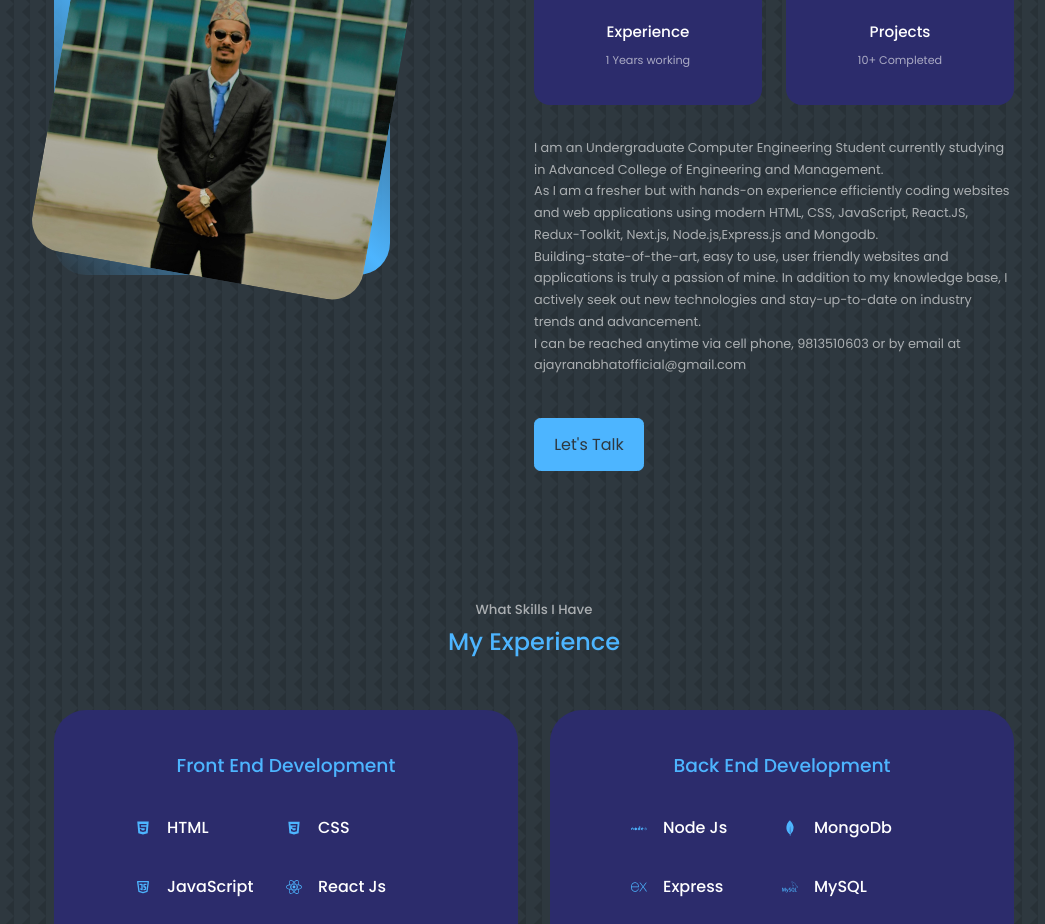
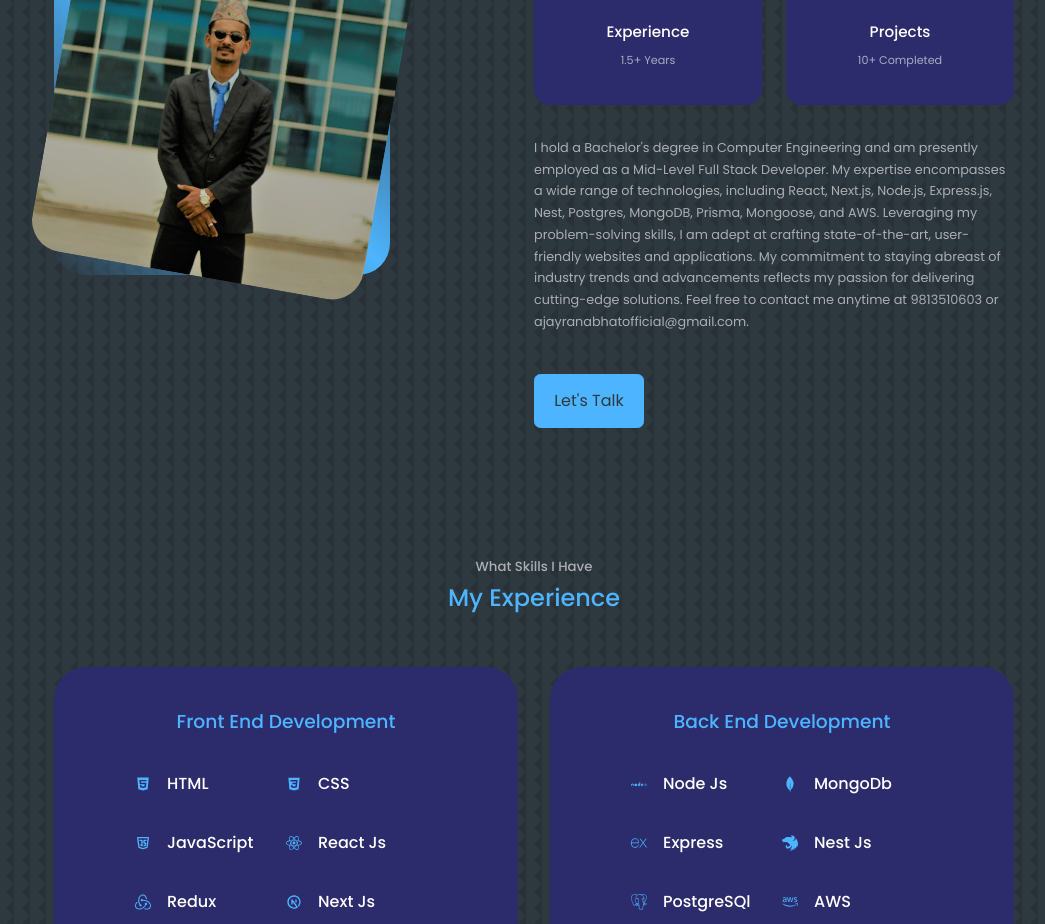
Before and after one commit to AjayRB5248/MyReactPortfolioSite, a React (Create React App) app: page / in a window 1280 px wide. Shown: the part 1100-2024 px from the top of the page, without its empty margins (106-1151 px from the left). Built offline with nearby package versions, Linux system fonts and the light colour scheme.

Commit message:
fixed and updated some sections

```diff
--- a/src/components/about/About.jsx
+++ b/src/components/about/About.jsx
@@ -1,49 +1,52 @@
-import React from 'react'
-import './about.css'
-import Ajay from '../../assets/ajay7.jpg'
-import {FaAward} from 'react-icons/fa'
-import {VscFolderLibrary} from 'react-icons/vsc'
+import React from "react";
+import "./about.css";
+import Ajay from "../../assets/ajay7.jpg";
+import { FaAward } from "react-icons/fa";
+import { VscFolderLibrary } from "react-icons/vsc";
 
 const About = () => {
   return (
-    <section id='about'>
+    <section id="about">
       <h5>Get To Know</h5>
       <h2>About Me</h2>
-      <div className='container about__container'>
-        <div className='about__me'>
-          <div className='about__me-image'>
-            <img src={Ajay} alt='AboutImage'/>
+      <div className="container about__container">
+        <div className="about__me">
+          <div className="about__me-image">
+            <img src={Ajay} alt="AboutImage" />
           </div>
         </div>
-        <div className='about__content'>
-        <div className='about__cards'>
-          <article className='about__card'>
-          <FaAward className='about__icon' />
+        <div className="about__content">
+          <div className="about__cards">
+            <article className="about__card">
+              <FaAward className="about__icon" />
               <h5>Experience</h5>
-            <small>
-              1 Years working
-            </small>
+              <small>1.5+ Years</small>
             </article>
-          <article className='about__card'>
-          <VscFolderLibrary className='about__icon' />
+            <article className="about__card">
+              <VscFolderLibrary className="about__icon" />
               <h5>Projects</h5>
-            <small>
-              10+ Completed
-            </small>
+              <small>10+ Completed</small>
             </article>
-
           </div>
           <p>
-I am an Undergraduate Computer Engineering Student currently studying in Advanced College of Engineering and Management.
-<br/>As I am a fresher but with hands-on experience efficiently coding websites and web applications using modern HTML, CSS, JavaScript, React.JS, Redux-Toolkit, Next.js, Node.js,Express.js and Mongodb.<br></br>
-Building-state-of-the-art, easy to use, user friendly websites and applications is truly a passion of mine. In addition to my knowledge base, I actively seek out new technologies and stay-up-to-date on industry trends and advancement.<br></br>
-I can be reached anytime via cell phone, 9813510603 or by email at ajayranabhatofficial@gmail.com
+            I hold a Bachelor's degree in Computer Engineering and am presently
+            employed as a Mid-Level Full Stack Developer. My expertise
+            encompasses a wide range of technologies, including React, Next.js,
+            Node.js, Express.js, Nest, Postgres, MongoDB, Prisma, Mongoose, and
+            AWS. Leveraging my problem-solving skills, I am adept at crafting
+            state-of-the-art, user-friendly websites and applications. My
+            commitment to staying abreast of industry trends and advancements
+            reflects my passion for delivering cutting-edge solutions. Feel free
+            to contact me anytime at 9813510603 or
+            ajayranabhatofficial@gmail.com.
           </p>
-<a href='#contact' className='btn btn-primary'>Let's Talk</a>
+          <a href="#contact" className="btn btn-primary">
+            Let's Talk
+          </a>
         </div>
       </div>
     </section>
-  )
-}
+  );
+};
 
-export default About
+export default About;
--- a/src/components/experience/Experience.jsx
+++ b/src/components/experience/Experience.jsx
@@ -1,67 +1,61 @@
-import React from 'react'
-import './experience.css'
-import {BsPatchCheckFill} from 'react-icons/bs'
-import {AiFillHtml5} from 'react-icons/ai'
-import {TbBrandJavascript} from 'react-icons/tb'
-import {DiCss3} from 'react-icons/di'
-import {FaReact} from 'react-icons/fa'
-import {SiRedux} from 'react-icons/si'
-import {TbBrandNextjs} from 'react-icons/tb'
-import {DiNodejs} from 'react-icons/di'
-import {SiMongodb} from 'react-icons/si'
-import {SiExpress} from 'react-icons/si'
-import {SiMysql} from 'react-icons/si'
-import {FaAws} from 'react-icons/fa'
+import React from "react";
+import "./experience.css";
+import { AiFillHtml5 } from "react-icons/ai";
+import { TbBrandJavascript } from "react-icons/tb";
+import { DiCss3 } from "react-icons/di";
+import { FaReact } from "react-icons/fa";
+import { SiRedux } from "react-icons/si";
+import { TbBrandNextjs } from "react-icons/tb";
+import { DiNodejs } from "react-icons/di";
+import { SiMongodb } from "react-icons/si";
+import { SiExpress } from "react-icons/si";
+import { SiNestjs } from "react-icons/si";
+import { SiPostgresql } from "react-icons/si";
+import { FaAws } from "react-icons/fa";
 
 const Experience = () => {
   return (
-    <section id='experience'>
+    <section id="experience">
       <h5>What Skills I Have</h5>
       <h2>My Experience</h2>
-    <div className='container experience__container'>
-    <div className='experience__frontend'>
+      <div className="container experience__container">
+        <div className="experience__frontend">
           <h3>Front End Development</h3>
           <div className="experience__content">
-    <article className='experience_details'>
-    <AiFillHtml5 className='experience_details-icon'/>
+            <article className="experience_details">
+              <AiFillHtml5 className="experience_details-icon" />
               <div>
                 <h4>HTML</h4>
-
               </div>
             </article>
-    <article className='experience_details'>
-    <DiCss3 className='experience_details-icon'/>
+            <article className="experience_details">
+              <DiCss3 className="experience_details-icon" />
               <div>
                 <h4>CSS</h4>
-
               </div>
             </article>
-    <article className='experience_details'>
-    <TbBrandJavascript className='experience_details-icon'/>
+            <article className="experience_details">
+              <TbBrandJavascript className="experience_details-icon" />
               <div>
                 <h4>JavaScript</h4>
-
               </div>
             </article>
-    <article className='experience_details'>
-    <FaReact className='experience_details-icon'/>
+            <article className="experience_details">
+              <FaReact className="experience_details-icon" />
               <div>
                 <h4>React Js</h4>
-
               </div>
             </article>
-    <article className='experience_details'>
-    <SiRedux className='experience_details-icon'/>
+            <article className="experience_details">
+              <SiRedux className="experience_details-icon" />
               <div>
                 <h4>Redux</h4>
-
               </div>
             </article>
-    <article className='experience_details'>
-    <TbBrandNextjs className='experience_details-icon'/>
+            <article className="experience_details">
+              <TbBrandNextjs className="experience_details-icon" />
               <div>
-    <h4>Netx Js</h4>
-
+                <h4>Next Js</h4>
               </div>
             </article>
           </div>
@@ -69,47 +63,47 @@ const Experience = () => {
         <div className="experience_backend">
           <h3>Back End Development</h3>
           <div className="experience__content">
-    <article className='experience_details'>
-    <DiNodejs className='experience_details-icon' />
+            <article className="experience_details">
+              <DiNodejs className="experience_details-icon" />
               <div>
                 <h4>Node Js</h4>
-
               </div>
             </article>
-    <article className='experience_details'>
-    <SiMongodb className='experience_details-icon'/>
+            <article className="experience_details">
+              <SiMongodb className="experience_details-icon" />
               <div>
                 <h4>MongoDb</h4>
-
               </div>
             </article>
-    <article className='experience_details'>
-    <SiExpress className='experience_details-icon'/>
+            <article className="experience_details">
+              <SiExpress className="experience_details-icon" />
               <div>
                 <h4>Express</h4>
-
               </div>
             </article>
-    <article className='experience_details'>
-    <SiMysql className='experience_details-icon'/>
+            <article className="experience_details">
+              <SiNestjs className="experience_details-icon" />
               <div>
-    <h4>MySQL</h4>
-
+                <h4>Nest Js</h4>
               </div>
             </article>
-    <article className='experience_details'>
-    <FaAws className='experience_details-icon'/>
+            <article className="experience_details">
+              <SiPostgresql className="experience_details-icon" />
+              <div>
+                <h4>PostgreSQl</h4>
+              </div>
+            </article>
+            <article className="experience_details">
+              <FaAws className="experience_details-icon" />
               <div>
                 <h4>AWS</h4>
-
               </div>
             </article>
-
           </div>
         </div>
       </div>
     </section>
-  )
-}
+  );
+};
 
-export default Experience
+export default Experience;
--- a/src/components/header/Header.jsx
+++ b/src/components/header/Header.jsx
@@ -1,32 +1,48 @@
-import React from 'react'
-import './header.css'
-import CTA from './CTA'
-// import Ajay from '../../assets/ajay.jpg'
-import HeaderSocials from './HeaderSocials'
-import background from './../../assets/video.mp4'
+import React, { useEffect, useRef } from "react";
+import "./header.css";
+import background from "./../../assets/video.mp4";
+import CTA from "./CTA";
+import HeaderSocials from "./HeaderSocials";
 
 const Header = () => {
+  const videoRef = useRef(null);
+
+  useEffect(() => {
+    const loadVideo = () => {
+      const video = videoRef.current;
+
+      video.src = background;
+
+      video.addEventListener("loadeddata", () => {
+        video.play();
+      });
+
+      return () => {
+        video.removeEventListener("loadeddata", () => {});
+      };
+    };
+
+    window.addEventListener("load", loadVideo);
+
+    return () => {
+      window.removeEventListener("load", loadVideo);
+    };
+  }, []);
+
   return (
     <header>
-      <div className=' header__container'>
-      {/* <div className="head"> */}
-    <video src={background} preload="auto" autoPlay muted loop/>
-    <div className="contents">
-        <h5>Hello I'm</h5>
-        <h1>Ajay Ranabhat</h1>
-        <h5 className='text-light'>FullStack Developer</h5>
-        <CTA/>
-        <HeaderSocials/>
+      <div className="header__container">
+        <video ref={videoRef} preload="auto" muted loop />
+        <div className="contents">
+          <h5>Hello I'm</h5>
+          <h1>Ajay Ranabhat</h1>
+          <h5 className="text-light">FullStack Developer</h5>
+          <CTA />
+          <HeaderSocials />
         </div>
-        {/* <div className='me'>
-          <img src={Ajay} alt='Me'/>
-          </div> */}
-          {/* <a href='#Contact' className="scroll__down">Scroll Down</a> */}
-          {/* </div> */}
-          </div>
+      </div>
+    </header>
+  );
+};
 
-    </header>
-  )
-}
-
-export default Header
+export default Header;
```
Also changed, not shown: src/components/about/about.css (+28 -24 lines), src/components/header/HeaderSocials.jsx (+42 -17 lines), 1 other file (tests, documents, lock files or other folders). Lines whose indentation alone changed are shown as unchanged.
